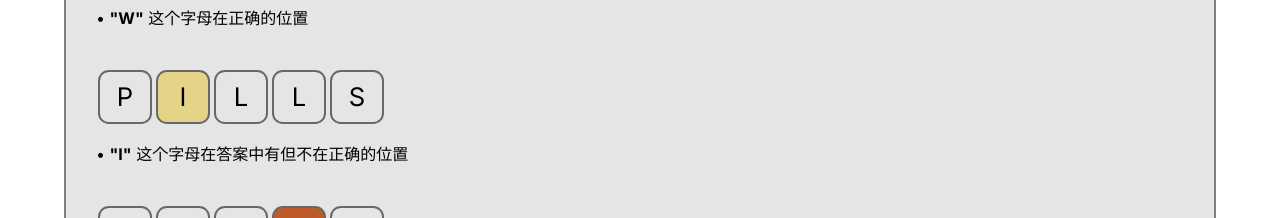
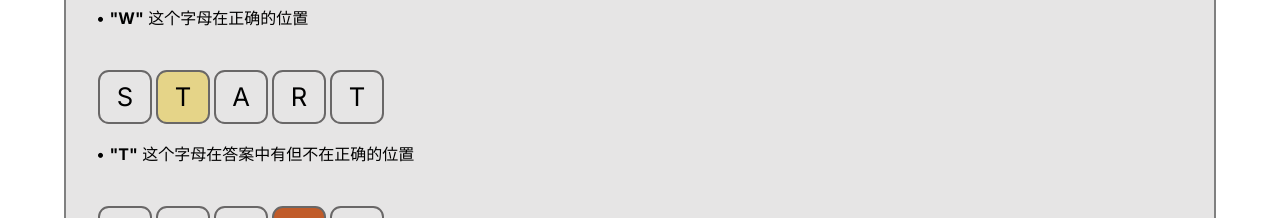
Before and after one commit to Y65NG/wordle-react, a React (Vite) app: page / in a window 1280 px wide. Shown: the part 374-592 px from the top of the page. Built offline with nearby package versions, Linux system fonts and the light colour scheme.

Commit message:
update user guide

```diff
--- a/src/components/UserGuide.jsx
+++ b/src/components/UserGuide.jsx
@@ -28,14 +28,14 @@ function UserGuide() {
           &#x2022; <span className="bold">"W"</span> 这个字母在正确的位置
         </p>
         <div className="row">
-          <div className="letter">P</div>
-          <div className="letter yellow">I</div>
-          <div className="letter">L</div>
-          <div className="letter">L</div>
           <div className="letter">S</div>
+          <div className="letter yellow">T</div>
+          <div className="letter">A</div>
+          <div className="letter">R</div>
+          <div className="letter">T</div>
         </div>
         <p className="margin-bottom">
-          &#x2022; <span className="bold">"I"</span>{" "}
+          &#x2022; <span className="bold">"T"</span>{" "}
           这个字母在答案中有但不在正确的位置
         </p>
         <div className="row">
```
